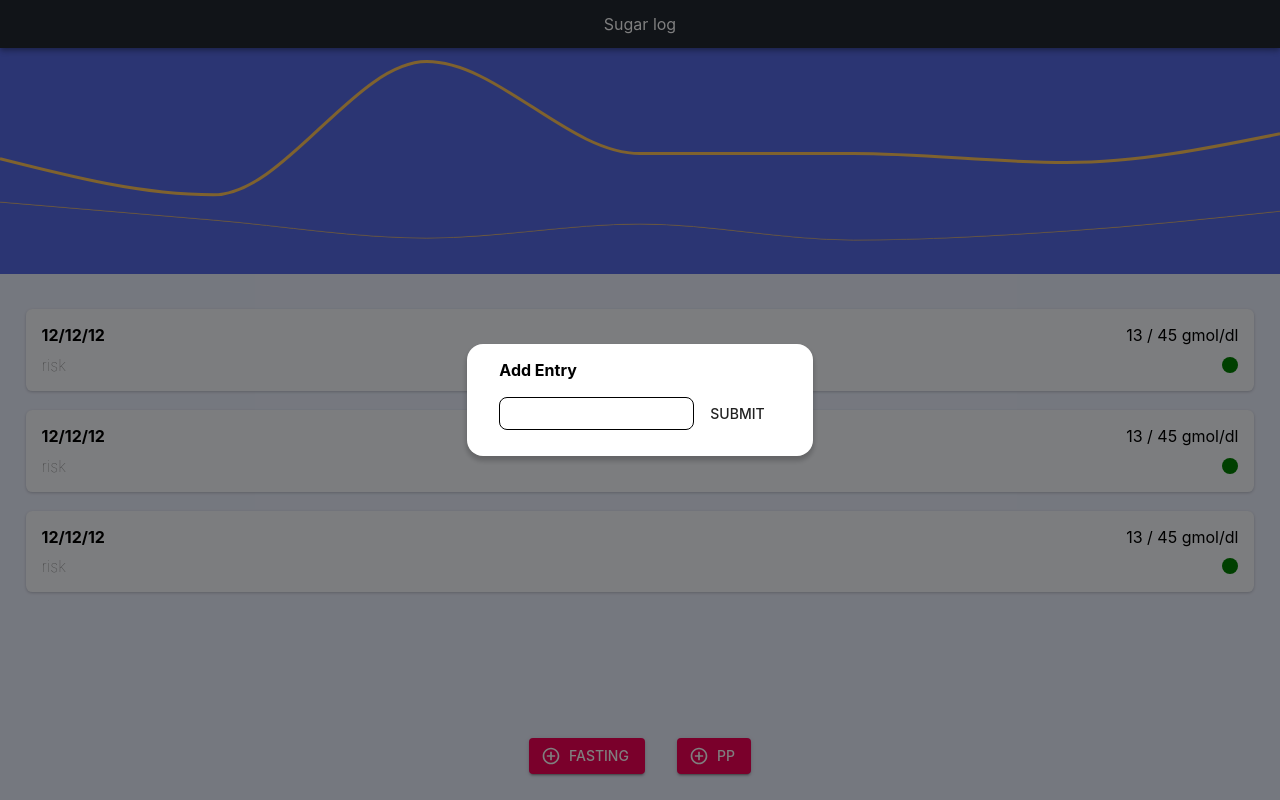
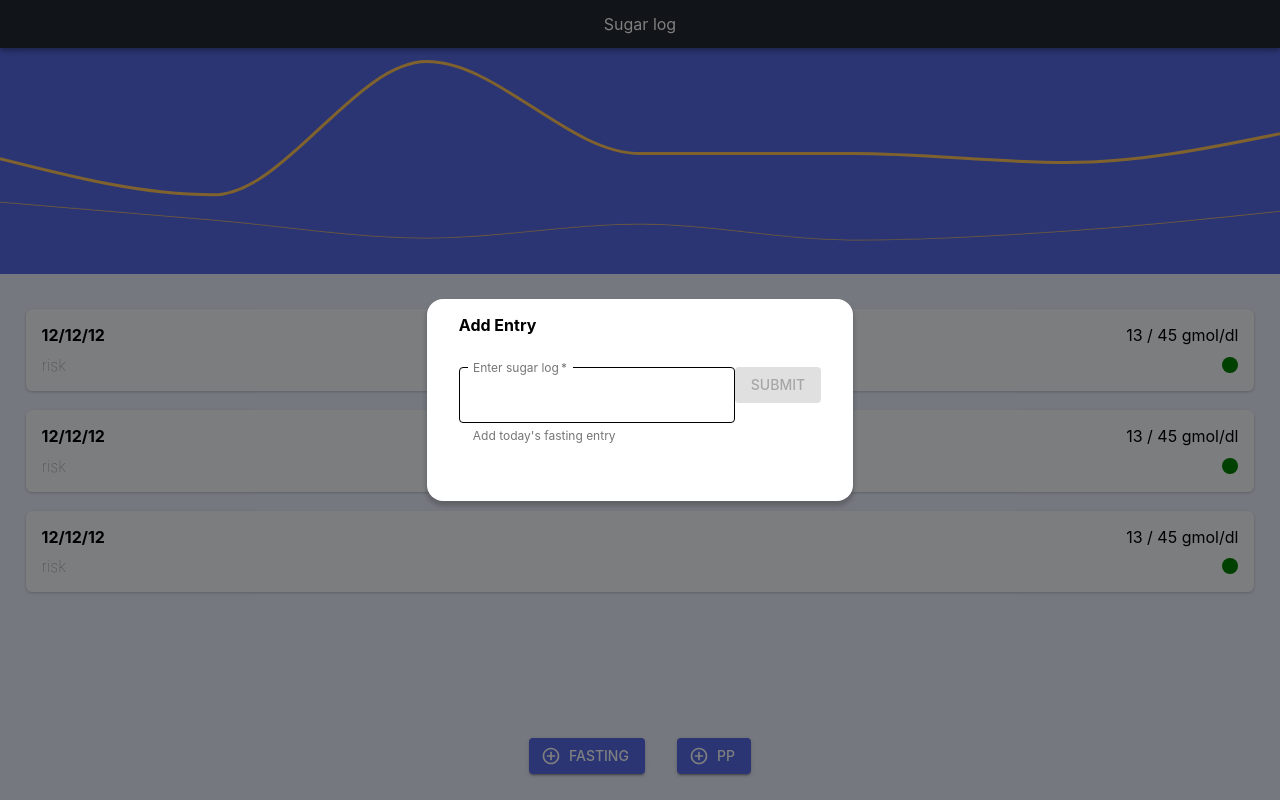
Before and after one commit to vaibhavmande/sugar-log, a React (Create React App) app: page / in a window 1280 px wide. Both pictures are taken after a click on the button "FASTING". Built offline with nearby package versions, Linux system fonts and the light colour scheme.

Commit message:
Added form validations

```diff
--- a/src/components/blocks/Action/Action.js
+++ b/src/components/blocks/Action/Action.js
@@ -1,39 +1,43 @@
 import React from 'react'
-import Button from '@material-ui/core/Button'
 import styled from 'styled-components'
 import FlexContainer from '../../containers/FlexContainer'
 import ControlPointIcon from '@material-ui/icons/ControlPoint'
 import AddEntry from '../AddEntry/AddEntry'
+import AppButton from '../../elements/AppButton'
 
-const AddFasting = styled(Button)`
+const AddButton = styled(AppButton)`
   margin: 0 1rem;
 `
 
-const AddPP = styled(Button)`
-  margin: 0 1rem;
-`
+const Action = ({ isEnabled = true }) => {
+  const [open, setOpen] = React.useState(false)
+  const [addFormType, setAddFormType] = React.useState(null)
 
-const Action = ({ isEnabled }) => {
-  const [open, setOpen] = React.useState(false)
   return (
     <FlexContainer ai="center" jc="center">
-      <AddFasting
+      <AddButton
         variant="contained"
-        color="secondary"
         startIcon={<ControlPointIcon />}
-        onClick={() => setOpen(!open)}
+        onClick={() => {
+          setAddFormType('fasting')
+          setOpen(!open)
+        }}
+        disabled={!isEnabled}
       >
         Fasting
-      </AddFasting>
-      <AddPP
+      </AddButton>
+      <AddButton
         variant="contained"
-        color="secondary"
         startIcon={<ControlPointIcon />}
-        onClick={() => setOpen(!open)}
+        onClick={() => {
+          setAddFormType('PP')
+          setOpen(!open)
+        }}
+        disabled={!isEnabled}
       >
         PP
-      </AddPP>
-      <AddEntry open={open} setOpen={setOpen} />
+      </AddButton>
+      <AddEntry open={open} setOpen={setOpen} type={addFormType} />
     </FlexContainer>
   )
 }
--- a/src/components/blocks/AddEntry/AddEntry.js
+++ b/src/components/blocks/AddEntry/AddEntry.js
@@ -1,9 +1,10 @@
 import React from 'react'
-import { Button } from '@material-ui/core'
 import Modal from '@material-ui/core/Modal'
 import Backdrop from '@material-ui/core/Backdrop'
 import Slide from '@material-ui/core/Slide'
 import styled from 'styled-components'
+import TextField from '@material-ui/core/TextField'
+import AppButton from '../../elements/AppButton'
 
 const Paper = styled.div`
   background-color: #fff;
@@ -20,22 +21,32 @@ const FlexModal = styled(Modal)`
   justify-content: center;
 `
 
-const Input = styled.input`
-  background-color: none;
-  border: 1px solid;
-  border-radius: 0.5rem;
-  padding: 0.5rem;
-  outline: none;
-`
 const Heading = styled.h4`
-  margin-bottom: 1rem;
+  margin-bottom: 2rem;
 `
 
-export default function AddEntry({ open, setOpen }) {
-  // const [open, setOpen] = React.useState(false);
+const StyledInput = styled(TextField)`
+  margin-bottom: 2rem;
+  & .MuiOutlinedInput-root {
+    & fieldset {
+      border-color: #000;
+    }
+  }
+`
 
-  const handleOpen = () => {
-    setOpen(true)
+export default function AddEntry({ open, setOpen, type }) {
+  const helperText = (isError) =>
+    isError ? 'Incorrect entry' : `Add today's ${type ?? 'sugar'} entry`
+  const [isError, setIsError] = React.useState(false)
+  const [touched, setTouched] = React.useState(false)
+
+  const handleChange = (event) => {
+    const value = event.target.value.trim()
+    const isTouched = value.length > 0
+
+    setIsError(isTouched && !Number.isInteger(Number(value)))
+    setTouched(isTouched)
+    console.log(value, typeof value, isError, touched)
   }
 
   const handleClose = () => {
@@ -59,11 +70,22 @@ export default function AddEntry({ open, setOpen }) {
       >
         <Slide direction="up" in={open} mountOnEnter unmountOnExit>
           <Paper>
-            <Heading id="transition-modal-title">Add Entry</Heading>
-            <Input type="number" pattern="[0-9]{3}" />
-            <Button variant="outline" color="primary">
+            <Heading>Add Entry</Heading>
+            <StyledInput
+              required
+              error={isError}
+              label="Enter sugar log"
+              type="number"
+              InputLabelProps={{
+                shrink: true,
+              }}
+              variant="outlined"
+              helperText={helperText(isError)}
+              onChange={handleChange}
+            />
+            <AppButton variant="contained" disabled={!touched || isError}>
               Submit
-            </Button>
+            </AppButton>
           </Paper>
         </Slide>
       </FlexModal>
--- /dev/null
+++ b/src/components/elements/AppButton.js
@@ -0,0 +1,9 @@
+import Button from '@material-ui/core/Button'
+import styled from 'styled-components'
+
+const AppButton = styled(Button)`
+  background-color: #576be7;
+  color: #fff;
+`
+
+export default AppButton
```
